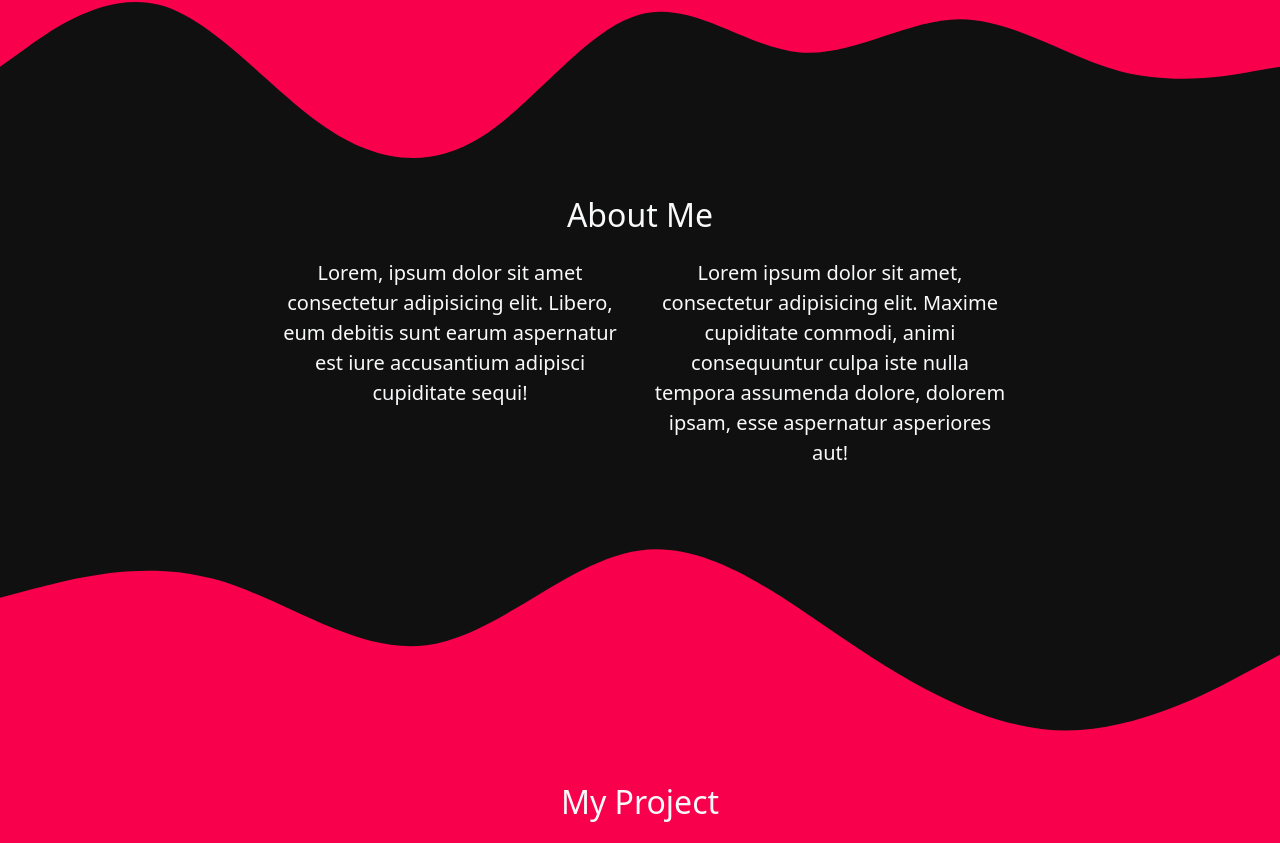
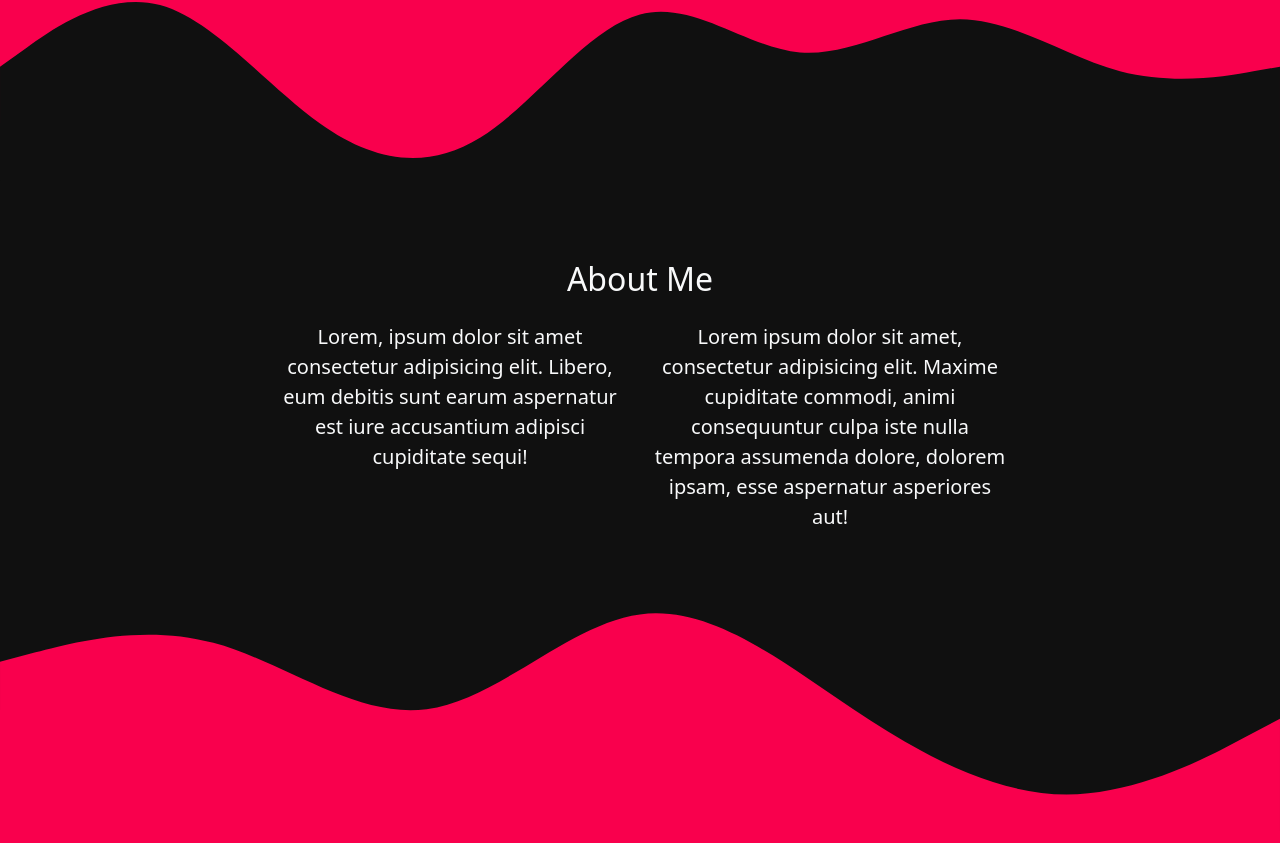
Before and after one commit to gechdr/gechdr.github.io, a plain HTML site: page index.html in a window 1280 px wide. Shown: the part 521-1364 px from the top of the page. Drawn offline with nearby package versions, Linux system fonts and the light colour scheme.

Commit message:
Update style.css

```diff
--- a/css/style.css
+++ b/css/style.css
@@ -2,7 +2,7 @@
 	padding-top: 6rem;
 }
 section {
-	padding-top: 1rem;
+	padding-top: 5rem;
 }
 .merah {
 	background-color: #f9004d;
```
